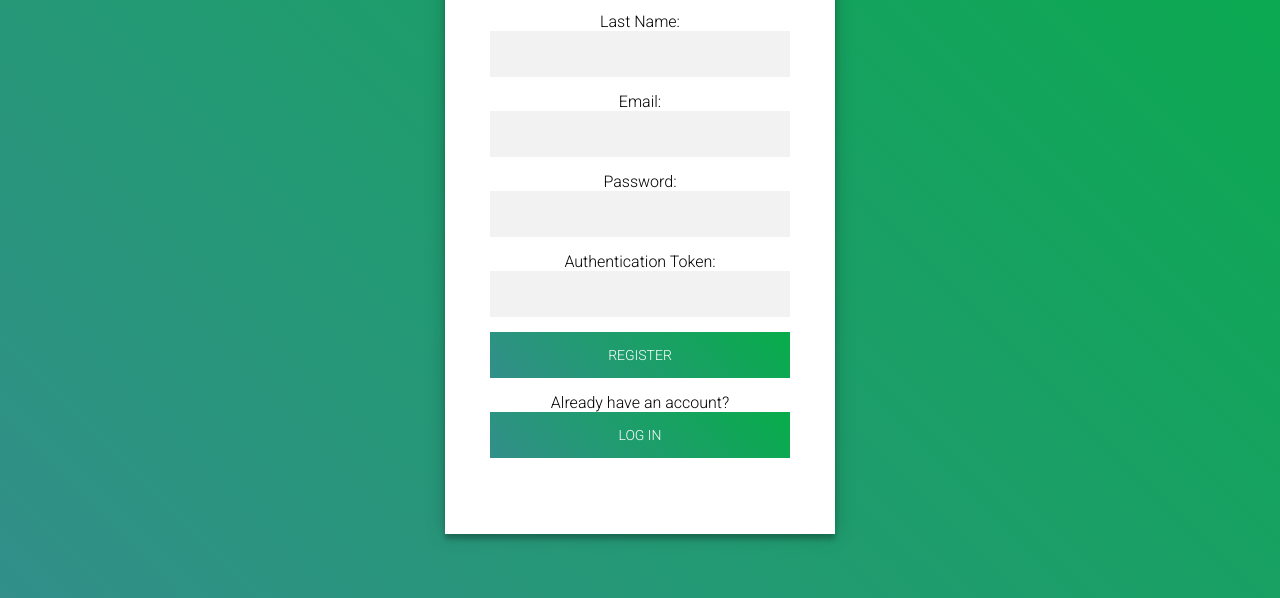
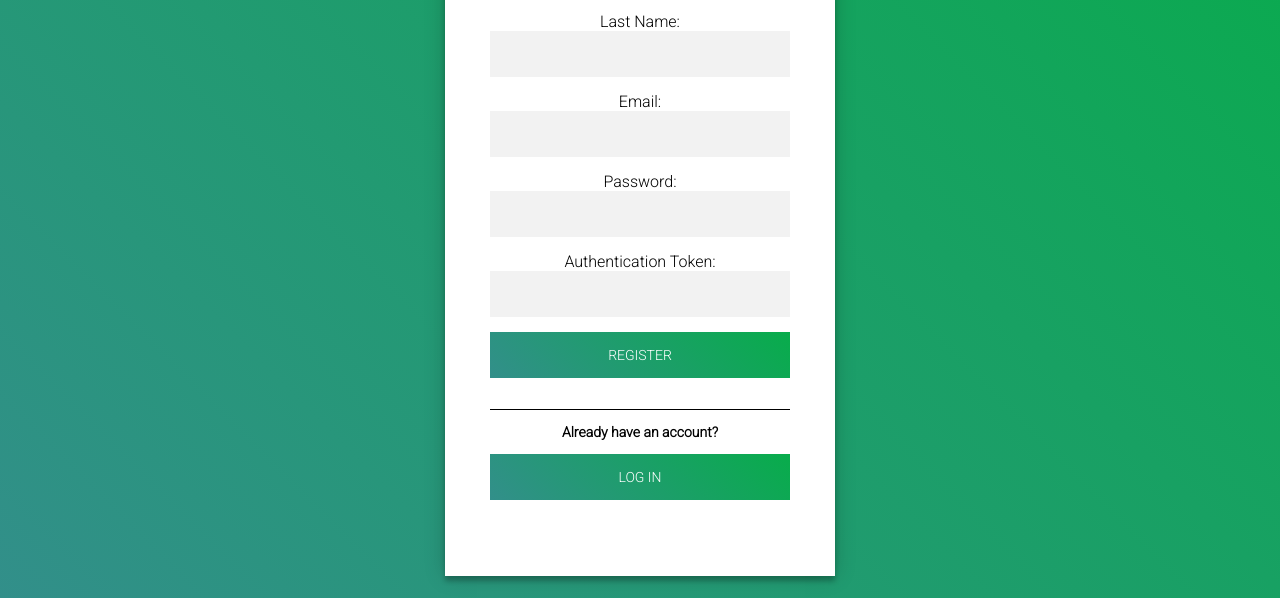
Before and after one commit to HasanBasheer/EIE_LAB_PROJECT_2021, a website: page views/registration.html in a window 1280 px wide. Shown: the part 202-800 px from the top of the page. Drawn offline with nearby package versions, Linux system fonts and the light colour scheme; files that its build step writes are made by us from their sources.

Commit message:
Registration CSS complete

```diff
--- a/public/css/registration.css
+++ b/public/css/registration.css
@@ -43,7 +43,7 @@
   max-width: 300px;
   margin: 0 auto;
 }
-/* #message {
+#message {
   border-top-color: #000000;
   border-top-width: thin;
   border-top-style: solid;
@@ -54,8 +54,7 @@
   font-size: 14px;
   text-decoration: none;
   font-weight: bold;
-} */
-
+}
 body {
   background-color: #328f8a;
   background-image: linear-gradient(45deg,#328f8a,#08ac4b);
--- a/views/registration.html
+++ b/views/registration.html
@@ -34,10 +34,10 @@
             <div>
                 <input type="button" id="reg" value="Register">
             </div>
-            <div>
+            <div id="message">
                 <label for="login">Already have an account? </label>
+            </div>
                 <input type="button" id="proceedToLoginBtn" value="Log In">
-            </div>
         </form>
     </div>
 </body>
```
